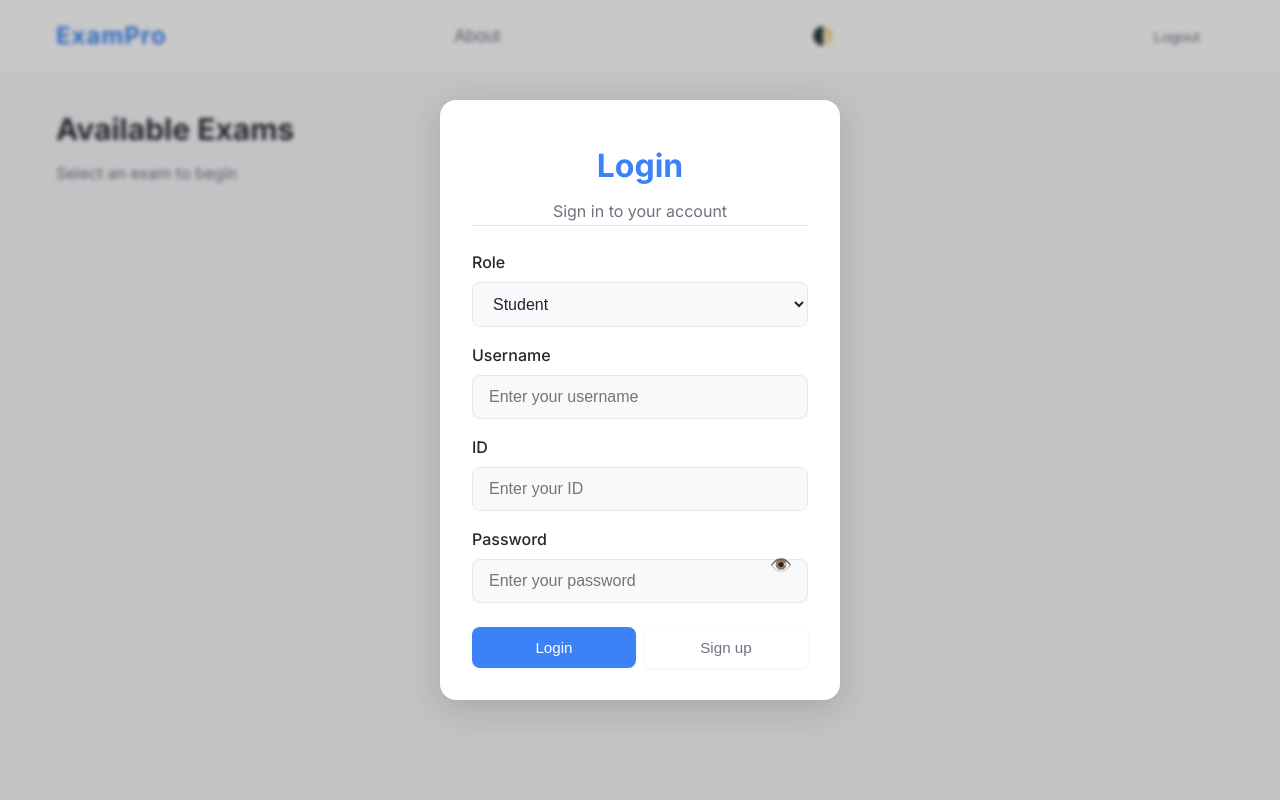
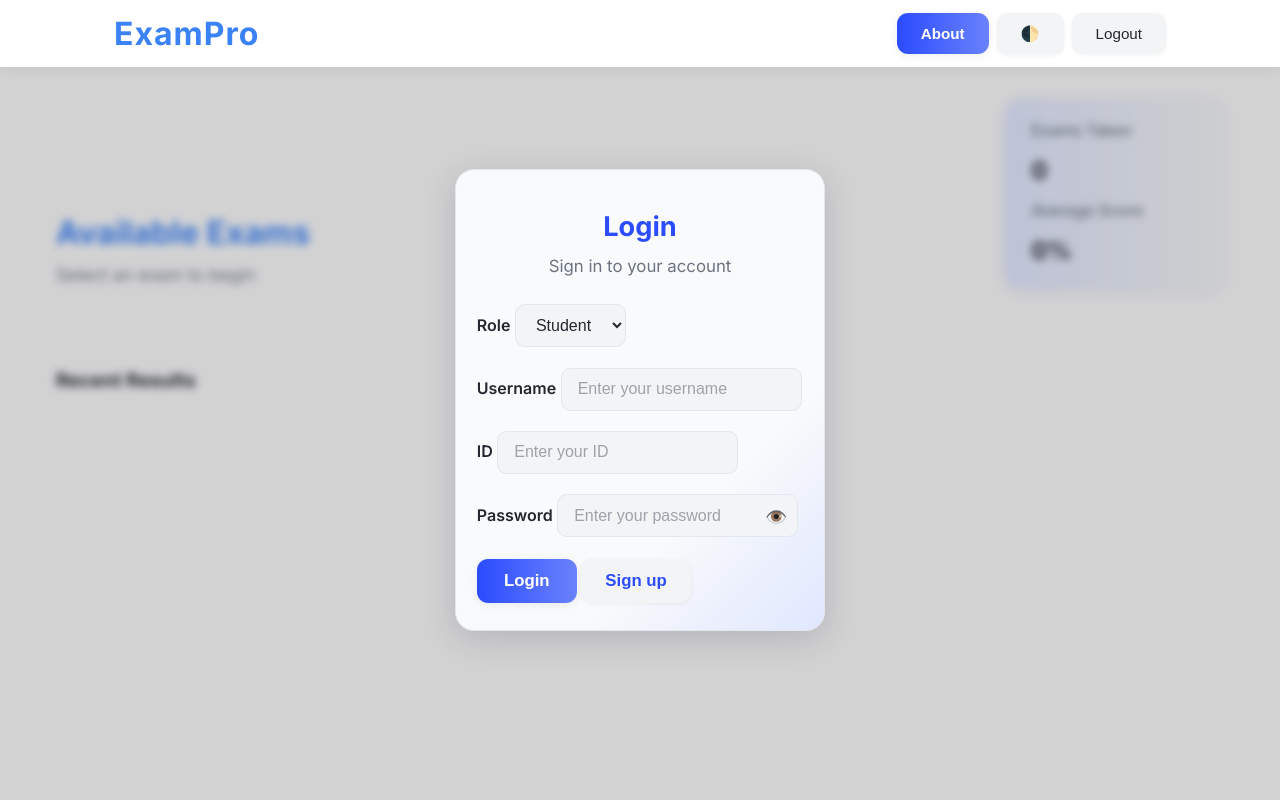
Before and after one commit to kalcoder101/FetenaX, a PHP site: page / in a window 1280 px wide. Run offline with PHP 8.4, Linux system fonts and the light colour scheme.

Commit message:
Refactor navigation and modal styles; add student dashboard stats and recent results rendering

```diff
--- a/index.html
+++ b/index.html
@@ -13,28 +13,34 @@
     <nav class="navbar">
         <div class="container">
             <div class="nav-content">
-                <h1 class="logo">ExamPro</h1>
-                <button id="aboutBtn" class="btn btn-secondary" title="About this site" style="padding:0.5rem 1rem;font-size:1.1rem;margin-right:0.5rem;">About</button>
-                <button id="themeToggle" class="btn btn-secondary" title="Toggle theme" style="padding:0.5rem 1rem;font-size:1.1rem;">
-                    🌓
-                </button>
-                <button id="logoutBtn" class="btn btn-secondary" style="margin-left:0.5rem;">Logout</button>
+                <span class="logo">ExamPro</span>
+                <div class="nav-actions">
+                  <button id="aboutBtn" class="btn btn-secondary" title="About this site">About</button>
+                  <button id="themeToggle" class="btn btn-secondary" title="Toggle theme">🌓</button>
+                  <button id="logoutBtn" class="btn btn-secondary">Logout</button>
+                </div>
             </div>
         </div>
     </nav>
 
     <!-- About Overlay Modal (hidden by default) -->
-    <div id="aboutOverlay" class="modal hidden" style="background:rgba(36,36,36,0.25);backdrop-filter:blur(2px);display:flex;align-items:center;justify-content:center;z-index:10000;">
-      <div class="modal-content" style="max-width:520px;box-shadow:0 8px 32px rgba(36,36,36,0.18);border-radius:1.2rem;padding:2.5rem 2rem 2rem 2rem;position:relative;background:var(--color-card);">
-        <button id="closeAbout" class="close-btn" style="position:absolute;top:1.2rem;right:1.2rem;font-size:2rem;background:none;border:none;cursor:pointer;">&times;</button>
-        <div style="display:flex;align-items:center;gap:2rem;flex-wrap:wrap;justify-content:center;">
-          <img src="https://images.unsplash.com/photo-1519389950473-47ba0277781c?auto=format&fit=facearea&w=256&q=80" alt="Exam System" style="width:110px;height:110px;border-radius:50%;object-fit:cover;box-shadow:0 2px 8px rgba(36,36,36,0.10);border:4px solid #fff;">
-          <div style="flex:1;min-width:220px;">
-            <h1 style="font-size:2.1rem;font-weight:700;margin-bottom:0.5rem;color:#23272f;">Online Exam System</h1>
-            <p style="font-size:1.1rem;color:#374151;margin-bottom:0.7rem;line-height:1.6;">
-              Welcome to the Online Exam System – a modern, secure, and user-friendly platform for students and teachers. Effortlessly take or manage exams in subjects like Java OOP, Database, C++, and Computer Organization & Assembly Language. Students can sign up, log in with their ID, and track their progress. Teachers can create exams, view analytics, and monitor student performance. All results are instant, and the experience is mobile-friendly and private. <br><br>
-              <strong>Developed by Kaleab</strong>
-            </p>
+    <div id="aboutOverlay" class="modal hidden">
+      <div class="modal-content">
+        <button id="closeAbout" class="close-btn">&times;</button>
+        <div class="about-flex">
+          <img src="https://images.unsplash.com/photo-1519389950473-47ba0277781c?auto=format&fit=facearea&w=256&q=80" alt="Exam System" class="about-img">
+          <div class="about-content">
+            <div class="about-title">ExamPro – Online Exam System</div>
+            <div class="about-desc">
+              ExamPro is a modern, secure, and user-friendly platform for online exams. Take or manage exams in Java OOP, Database, C++, and Computer Organization & Assembly Language. Students can sign up, log in with their ID, and track their progress. Teachers can create exams, view analytics, and monitor student performance. All results are instant, and the experience is mobile-friendly and private.
+            </div>
+            <div class="about-author">
+              <img src="https://randomuser.me/api/portraits/men/32.jpg" alt="Kaleab" class="about-author-img">
+              <div>
+                <div class="about-author-name">Kaleab</div>
+                <div class="about-author-role">Developer & Designer</div>
+              </div>
+            </div>
           </div>
         </div>
       </div>
@@ -53,12 +59,23 @@
                         <h2>Available Exams</h2>
                         <p>Select an exam to begin</p>
                     </div>
-                    <div class="student-stats-card" id="studentStatsCard" style="min-width:220px;"></div>
+                    <div class="student-stats-card" id="studentStatsCard">
+                        <!-- Stats will be populated by JS -->
+                        <div class="stat-label">Exams Taken</div>
+                        <div class="stat-value" id="statExamsTaken">0</div>
+                        <div class="stat-label">Average Score</div>
+                        <div class="stat-value" id="statAvgScore">0%</div>
+                    </div>
                 </div>
                 <div class="exams-grid" id="examsList">
-                    <!-- Exams will be populated here -->
+                    <!-- Exams will be populated here as cards -->
                 </div>
-                <div class="student-recent-results" id="studentRecentResults" style="margin-top:2.5rem;"></div>
+                <div class="student-recent-results" id="studentRecentResults">
+                    <h3>Recent Results</h3>
+                    <div class="recent-results-list" id="recentResultsList">
+                        <!-- Recent results will be populated here -->
+                    </div>
+                </div>
             </div>
         </div>
 
@@ -201,11 +218,11 @@
     </div>
 
     <!-- Login/Signup Modal -->
-    <div id="authModal" class="modal" style="background:rgba(36,36,36,0.25);backdrop-filter:blur(2px);display:flex;align-items:center;justify-content:center;">
-        <div class="modal-content" style="max-width:400px;box-shadow:0 8px 32px rgba(36,36,36,0.18);border-radius:1rem;padding:2.5rem 2rem 2rem 2rem;position:relative;background:var(--color-card);">
-            <div class="modal-header" style="text-align:center;margin-bottom:1.5rem;">
-                <h3 id="authTitle" style="font-size:2rem;font-weight:700;color:var(--color-primary);margin-bottom:0.5rem;">Login</h3>
-                <p style="color:var(--color-text-secondary);font-size:1rem;">Sign in to your account</p>
+    <div id="authModal" class="modal" style="background:rgba(36,36,36,0.18);backdrop-filter:blur(4px);display:flex;align-items:center;justify-content:center;">
+        <div class="modal-content">
+            <div class="modal-header">
+                <h3 id="authTitle">Login</h3>
+                <p>Sign in to your account</p>
             </div>
             <form id="authForm" class="create-exam-form" autocomplete="on">
                 <div class="form-group">
@@ -237,9 +254,9 @@
                         <input type="text" id="signupId" class="form-input" autocomplete="off" placeholder="Your ID">
                     </div>
                 </div>
-                <div class="modal-actions" style="display:flex;gap:0.5rem;justify-content:space-between;margin-top:1.5rem;">
-                    <button type="submit" class="btn btn-primary" id="authSubmitBtn" style="flex:1;">Login</button>
-                    <button type="button" class="btn btn-secondary" id="switchAuthMode" style="flex:1;">Sign up</button>
+                <div class="modal-actions">
+                    <button type="submit" class="btn btn-primary" id="authSubmitBtn">Login</button>
+                    <button type="button" class="btn btn-secondary" id="switchAuthMode">Sign up</button>
                 </div>
             </form>
         </div>
--- a/styles.css
+++ b/styles.css
@@ -94,36 +94,77 @@
 
 /* Navigation */
 .navbar {
-    background: var(--color-card);
-    box-shadow: var(--color-shadow);
+  background: var(--color-card, #fff);
+  box-shadow: 0 2px 12px rgba(36,36,36,0.07);
+  padding: 0.5rem 0;
   position: sticky;
   top: 0;
-    z-index: 100;
+  z-index: 1001;
+  transition: background 0.2s;
+}
+.navbar .container {
+  max-width: 1100px;
+  margin: 0 auto;
+  padding: 0 1.5rem;
 }
 .nav-content {
   display: flex;
+  align-items: center;
   justify-content: space-between;
-    align-items: center;
-    padding: 1rem 0;
+  gap: 1.5rem;
 }
 .logo {
-    font-size: 1.5rem;
-    font-weight: 700;
-    color: var(--color-primary);
+  font-size: 2rem;
+  font-weight: 800;
+  color: var(--color-primary, #2b4cff);
   letter-spacing: 1px;
-    background: none;
-    -webkit-background-clip: unset;
-    -webkit-text-fill-color: unset;
-    background-clip: unset;
+  margin-right: 2rem;
+  transition: color 0.2s;
 }
-.nav-right {
+.nav-actions {
   display: flex;
   align-items: center;
-    gap: 1rem;
+  gap: 0.5rem;
 }
-.user-info {
-    color: var(--color-text-secondary);
+#aboutBtn {
+  background: linear-gradient(90deg, #2b4cff 0%, #6a82fb 100%);
+  color: #fff;
+  border: none;
+  font-weight: 600;
+  border-radius: 0.7rem;
+  box-shadow: 0 2px 8px rgba(36,36,36,0.08);
+  transition: background 0.2s, color 0.2s;
+}
+#aboutBtn:hover {
+  background: linear-gradient(90deg, #6a82fb 0%, #2b4cff 100%);
+  color: #fff;
+}
+#themeToggle, #logoutBtn {
+  background: #f3f4f6;
+  color: #23272f;
+  border: none;
+  border-radius: 0.7rem;
   font-weight: 500;
+  transition: background 0.2s, color 0.2s;
+}
+#themeToggle:hover, #logoutBtn:hover {
+  background: #e0e7ef;
+  color: #2b4cff;
+}
+@media (max-width: 600px) {
+  .nav-content {
+    flex-direction: column;
+    align-items: flex-start;
+    gap: 0.7rem;
+  }
+  .logo {
+    font-size: 1.4rem;
+    margin-right: 0;
+  }
+  .nav-actions {
+    width: 100%;
+    justify-content: flex-end;
+  }
 }
 
 /* Dashboard */
@@ -148,6 +189,129 @@
 }
 .dashboard-header p {
     color: var(--color-text-secondary);
+}
+
+/* Student Dashboard */
+#studentDashboard .dashboard-header {
+  display: flex;
+  align-items: flex-end;
+  justify-content: space-between;
+  gap: 2rem;
+  margin-bottom: 2.2rem;
+  flex-wrap: wrap;
+}
+#studentDashboard h2 {
+  font-size: 2rem;
+  font-weight: 700;
+  color: var(--color-primary, #2b4cff);
+  margin-bottom: 0.2rem;
+}
+#studentDashboard p {
+  color: #6b7280;
+  font-size: 1.1rem;
+  margin-bottom: 0;
+}
+.student-stats-card {
+  background: linear-gradient(90deg, #e0e7ff 0%, #f3f4f6 100%);
+  border-radius: 1.1rem;
+  box-shadow: 0 2px 12px rgba(36,36,36,0.07);
+  padding: 1.2rem 1.7rem;
+  min-width: 220px;
+  display: flex;
+  flex-direction: column;
+  align-items: flex-start;
+  gap: 0.5rem;
+}
+.student-stats-card .stat-label {
+  font-size: 1rem;
+  color: #6b7280;
+  font-weight: 500;
+}
+.student-stats-card .stat-value {
+  font-size: 1.5rem;
+  font-weight: 700;
+  color: #23272f;
+}
+.exams-grid {
+  display: grid;
+  grid-template-columns: repeat(auto-fit, minmax(260px, 1fr));
+  gap: 1.5rem;
+  margin-bottom: 2.5rem;
+}
+.exam-card {
+  background: var(--color-card, #fff);
+  border-radius: 1.1rem;
+  box-shadow: 0 2px 12px rgba(36,36,36,0.07);
+  padding: 1.5rem 1.2rem 1.2rem 1.2rem;
+  display: flex;
+  flex-direction: column;
+  gap: 0.7rem;
+  transition: box-shadow 0.2s, transform 0.2s;
+  border: 2px solid transparent;
+}
+.exam-card:hover {
+  box-shadow: 0 6px 24px rgba(36,36,36,0.13);
+  transform: translateY(-2px) scale(1.02);
+  border: 2px solid #2b4cff22;
+}
+.exam-card .exam-title {
+  font-size: 1.2rem;
+  font-weight: 700;
+  color: #2b4cff;
+  margin-bottom: 0.2rem;
+}
+.exam-card .exam-meta {
+  font-size: 0.98rem;
+  color: #6b7280;
+  margin-bottom: 0.3rem;
+}
+.exam-card .exam-action {
+  margin-top: 0.7rem;
+  display: flex;
+  justify-content: flex-end;
+}
+.exam-card .btn {
+  font-size: 1rem;
+  padding: 0.5rem 1.2rem;
+  border-radius: 0.7rem;
+}
+.student-recent-results {
+  margin-top: 2.5rem;
+}
+.student-recent-results h3 {
+  font-size: 1.2rem;
+  font-weight: 700;
+  color: #23272f;
+  margin-bottom: 0.7rem;
+}
+.recent-results-list {
+  display: flex;
+  flex-direction: column;
+  gap: 0.7rem;
+}
+.recent-result-item {
+  background: #f3f4f6;
+  border-radius: 0.7rem;
+  padding: 0.7rem 1.2rem;
+  display: flex;
+  align-items: center;
+  justify-content: space-between;
+  font-size: 1rem;
+  color: #374151;
+}
+.recent-result-item .score {
+  font-weight: 700;
+  color: #2b4cff;
+}
+@media (max-width: 700px) {
+  #studentDashboard .dashboard-header {
+    flex-direction: column;
+    align-items: flex-start;
+    gap: 1.2rem;
+  }
+  .exams-grid {
+    grid-template-columns: 1fr;
+  }
 }
 
 /* Exams Grid */
@@ -464,120 +628,90 @@
     overflow: hidden;
 }
 #authModal .modal-content {
-    max-width: 400px;
-    padding: 2rem 1.5rem 1.5rem 1.5rem;
-    box-shadow: 0 8px 32px rgba(36,36,36,0.10);
-    overflow: visible;
+  max-width: 370px;
+  width: 97vw;
+  padding: 2.2rem 1.3rem 1.7rem 1.3rem;
+  border-radius: 1.2rem;
+  background: linear-gradient(135deg, #f9fafb 70%, #e0e7ff 100%);
+  box-shadow: 0 8px 32px rgba(36,36,36,0.16);
+  border: 1.5px solid #e0e7ef;
+  animation: fadeInScale 0.22s;
 }
 #authModal .modal-header {
-    border-bottom: 1px solid var(--color-border);
+  text-align: center;
+  margin-bottom: 1.5rem;
+  border-bottom: none;
 }
 #authModal h3 {
-    color: var(--color-text);
+  font-size: 1.7rem;
+  font-weight: 800;
+  color: #2b4cff;
+  margin-bottom: 0.3rem;
+}
+#authModal p {
+  color: #6b7280;
+  font-size: 1.05rem;
 }
 #authForm .form-group label {
-    color: var(--color-text);
+  color: #23272f;
+  font-weight: 600;
+  margin-bottom: 0.2rem;
 }
 #authForm .form-input {
-    background: var(--color-bg);
-    color: var(--color-text);
-    border: 1.5px solid var(--color-border);
+  background: #f3f4f6;
+  color: #23272f;
+  border: 1.5px solid #e0e7ef;
+  border-radius: 0.6rem;
+  padding: 0.7rem 1rem;
+  font-size: 1rem;
+  margin-bottom: 0.2rem;
+  transition: border 0.2s, box-shadow 0.2s;
 }
 #authForm .form-input:focus {
-    border-color: var(--color-primary);
+  border-color: #3b82f6;
   box-shadow: 0 0 0 2px #dbeafe;
 }
 #authForm .modal-actions {
   gap: 0.5rem;
+  margin-top: 1.2rem;
 }
 #authForm .btn {
   min-width: 100px;
+  font-size: 1.05rem;
+  border-radius: 0.7rem;
 }
-#authForm .demo-credentials {
-    color: var(--color-text-secondary);
-    background: var(--color-bg);
+#authForm .btn-primary {
+  background: linear-gradient(90deg, #2b4cff 0%, #6a82fb 100%);
+  color: #fff;
+  font-weight: 700;
+  box-shadow: 0 2px 8px rgba(36,36,36,0.08);
 }
-
-/* Forms */
-.form-group {
-    margin-bottom: 1rem;
-    text-align: left;
+#authForm .btn-primary:hover {
+  background: linear-gradient(90deg, #6a82fb 0%, #2b4cff 100%);
 }
-.form-group label {
-    display: block;
-    font-size: 1rem;
-    font-weight: 500;
-    color: var(--color-text);
-    margin-bottom: 0.4rem;
+#authForm .btn-secondary {
+  background: #f3f4f6;
+  color: #2b4cff;
+  font-weight: 600;
 }
-.form-input {
-    border: 1.5px solid var(--color-border);
-    border-radius: 0.5rem;
-    padding: 0.75rem 1rem;
-    font-size: 1rem;
-    width: 100%;
-    background: #f9f9fb;
-    color: var(--color-text);
-    transition: border 0.2s, box-shadow 0.2s;
+#authForm .btn-secondary:hover {
+  background: #e0e7ef;
+  color: #23272f;
 }
-.form-input:focus {
-    border-color: var(--color-primary);
-    outline: none;
-    box-shadow: 0 0 0 2px #dbeafe;
+#authForm .form-group {
+  margin-bottom: 1.1rem;
 }
-.form-row {
-    display: grid;
-    grid-template-columns: 1fr 1fr;
-    gap: 1rem;
+#authForm .form-input::placeholder {
+  color: #a1a1aa;
+  opacity: 1;
 }
-
-/* Results Page as Modal Overlay */
-.results-page.results-modal {
-    position: fixed;
-    top: 0;
-    left: 0;
-    right: 0;
-    bottom: 0;
-    width: 100vw;
-    height: 100vh;
-    z-index: 10001;
-    background: rgba(36,36,36,0.85);
-    display: flex;
-    align-items: center;
-    justify-content: center;
-    backdrop-filter: blur(8px);
-    overflow-y: auto; /* Enable vertical scrolling if needed */
-}
-.results-page.results-modal .results-container {
-    box-shadow: 0 8px 32px rgba(36,36,36,0.18);
-    border-radius: 1rem;
-    background: var(--color-card);
-    max-width: 600px;
-    margin: 0 auto;
-    padding: 3rem 2rem;
-}
-@media (max-width: 768px) {
-    .results-page.results-modal .results-container {
-        max-width: 95vw;
-        padding: 2rem 0.75rem;
-    }
-    .results-page.results-modal {
-        align-items: flex-start;
-        padding-top: 2rem;
-        padding-bottom: 2rem;
-    }
+#authForm .form-group:last-child {
+  margin-bottom: 0;
 }
 @media (max-width: 480px) {
-    .results-page.results-modal .results-container {
-        padding: 1.25rem 0.25rem;
-        max-width: 100vw;
-        min-width: 0;
-        border-radius: 0.5rem;
-    }
-    .results-page.results-modal {
-        align-items: flex-start;
-        padding-top: 1rem;
-        padding-bottom: 1rem;
+  #authModal .modal-content {
+    padding: 1.1rem 0.3rem 1.1rem 0.3rem;
+    max-width: 99vw;
   }
 }
 
```
Also changed, not shown: other parts of styles.css (+63 -25 lines), script.js (+33 -0 lines). Lines whose indentation alone changed are shown as unchanged.
